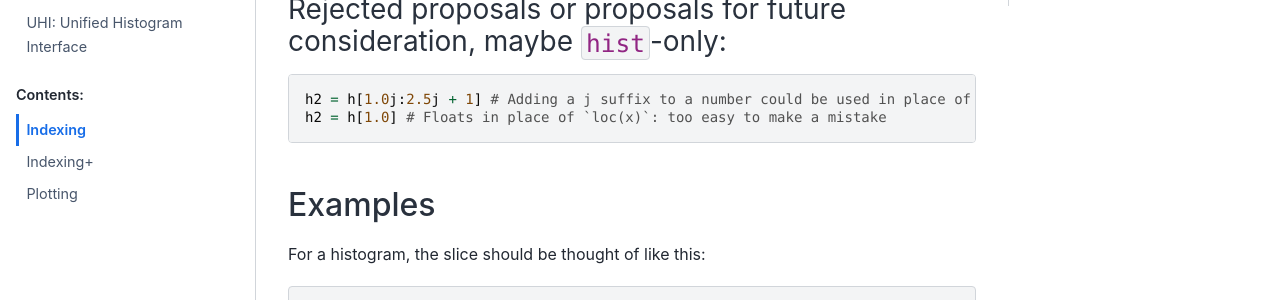
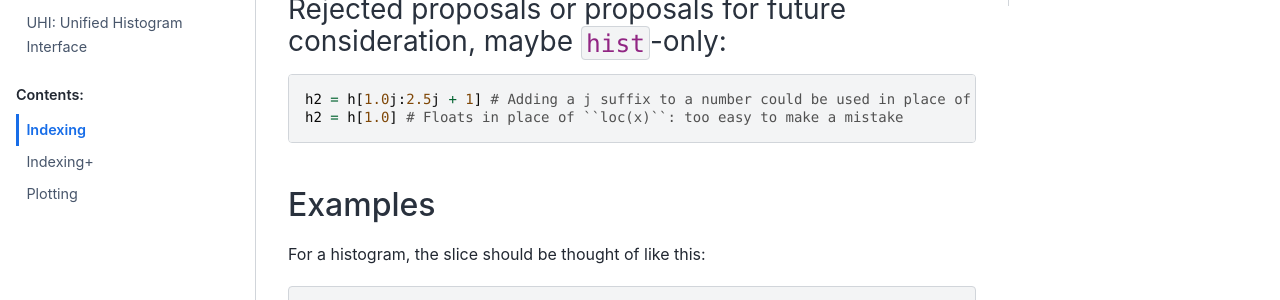
Before and after one commit to scikit-hep/uhi, a Sphinx documentation site: the page built from docs/indexing.rst, in a window 1280 px wide and 900 px high, scrolled down 2117 px. Shown: the part 169-469 px from the top of the window. Built offline with Sphinx 7.4.7 and the Sphinx Book theme 1.1.4, drawn with Linux system fonts in a browser that asks for light colours.

```diff
--- a/docs/index.rst
+++ b/docs/index.rst
@@ -1,7 +1,7 @@
 .. uhi documentation master file, created by
    sphinx-quickstart on Tue Jan 19 16:19:27 2021.
    You can adapt this file completely to your liking, but it should at least
-   contain the root `toctree` directive.
+   contain the root ``toctree`` directive.
 
 UHI: Unified Histogram Interface
 =================================
--- a/docs/indexing.rst
+++ b/docs/indexing.rst
@@ -82,7 +82,7 @@ are slices, and follow the rules listed above. This looks like:
     h[{7: slice(0, 2, bh.rebin(4))}]       # slice and rebin axis 7
 
 
-If you don't like manually building slices, you can use the `Slicer()` utility
+If you don't like manually building slices, you can use the ``Slicer()`` utility
 to recover the original slicing syntax inside the dict:
 
 .. code:: python3
@@ -118,8 +118,8 @@ Rejected proposals or proposals for future consideration, maybe ``hist``-only:
 
 .. code:: python3
 
-   h2 = h[1.0j:2.5j + 1] # Adding a j suffix to a number could be used in place of `loc(x)`
-   h2 = h[1.0] # Floats in place of `loc(x)`: too easy to make a mistake
+   h2 = h[1.0j:2.5j + 1] # Adding a j suffix to a number could be used in place of ``loc(x)``
+   h2 = h[1.0] # Floats in place of ``loc(x)``: too easy to make a mistake
 
 Examples
 --------
--- a/docs/plotting.rst
+++ b/docs/plotting.rst
@@ -24,7 +24,7 @@ Plotters should only depend on the methods and attributes listed below. In short
 
 Axes have:
 
-* ``ax[i]``: A tuple of (lower, upper) bin, or the discrete bin value (integer or sting)
+* ``ax[i]``: A tuple of (lower, upper) bin, or the discrete bin value (integer or string)
 * ``len(ax)``: The number of bins
 * Iteration is supported
 * ``ax.traits.circular``: True if circular
```
Also changed, not shown: other parts of docs/indexing.rst (+1 -1 lines), .github/CONTRIBUTING.md, .pre-commit-config.yaml, 3 other files.
